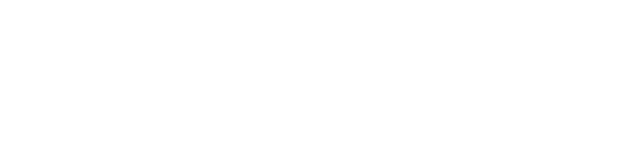
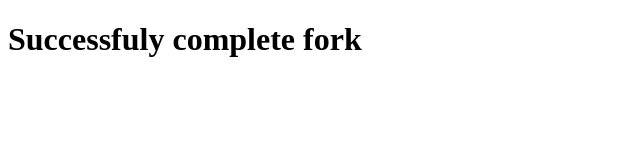
Before and after one commit to RakibCSE-30/repo-fork, a plain HTML site: page index.html in a window 1280 px wide. Shown: the whole page, without its empty margins (0-640 px from the left). Drawn offline with Linux system fonts and the light colour scheme.

```diff
--- a/index.html
+++ b/index.html
@@ -6,6 +6,6 @@
     <title>Repository fork</title>
 </head>
 <body>
-
+    <h1>Successfuly complete fork</h1>
 </body>
 </html>
```
